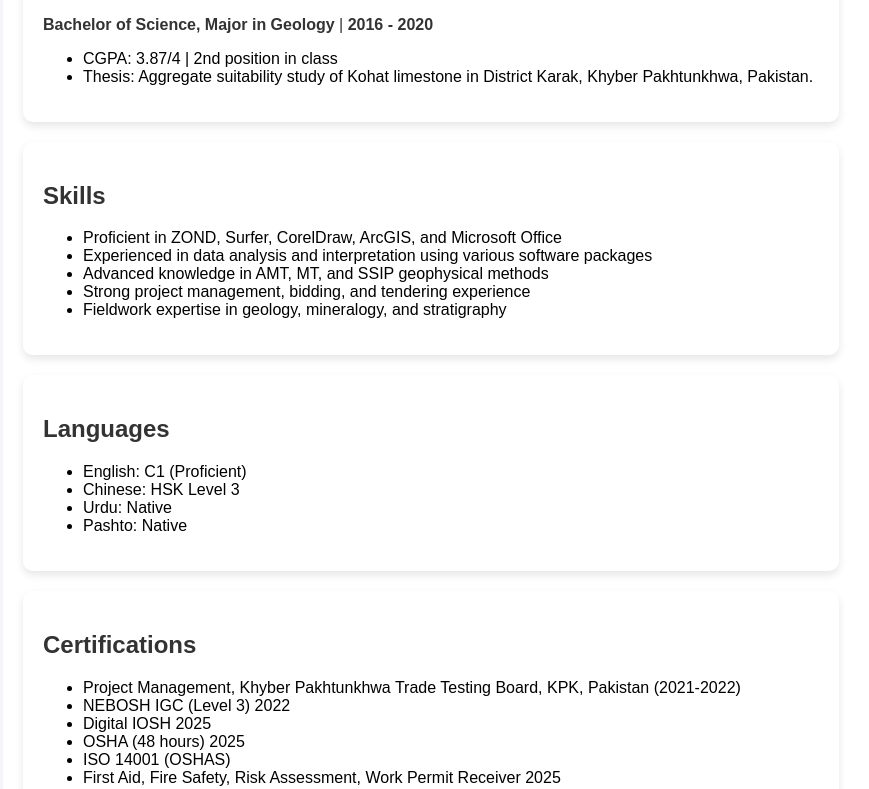
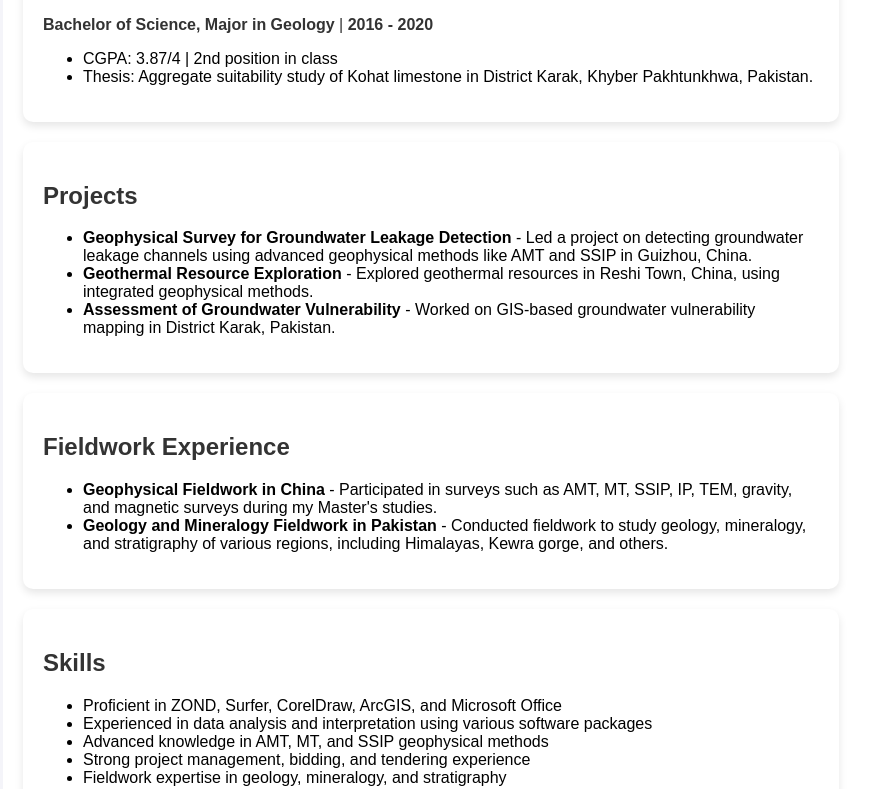
Before and after one commit to ijazgeologist-pixel/Ijaz-Ahmed-Portfolio, a plain HTML site: page index.html in a window 1280 px wide. Shown: the part 1425-2214 px from the top of the page, without its empty margins (267-1136 px from the left). Drawn offline with Linux system fonts and the light colour scheme.

Commit message:
index.html

```diff
--- a/index.html
+++ b/index.html
@@ -155,6 +155,8 @@
         <a href="#publications">Publications</a>
         <a href="#contact">Contact</a>
         <a href="#images">Images</a>
+        <a href="#projects">Projects</a>
+        <a href="#fieldwork">Fieldwork</a>
     </div>
 
     <!-- Main Content -->
@@ -173,7 +175,7 @@
             </div>
         </section>
 
-        <!-- Work Experience Section (All Work Experiences Added) -->
+        <!-- Work Experience Section -->
         <section id="work-experience">
             <div class="card">
                 <h2>Work Experience</h2>
@@ -221,6 +223,29 @@
                 <ul>
                     <li>CGPA: 3.87/4 | 2nd position in class</li>
                     <li>Thesis: Aggregate suitability study of Kohat limestone in District Karak, Khyber Pakhtunkhwa, Pakistan.</li>
+                </ul>
+            </div>
+        </section>
+
+        <!-- Projects Section -->
+        <section id="projects">
+            <div class="card">
+                <h2>Projects</h2>
+                <ul>
+                    <li><strong>Geophysical Survey for Groundwater Leakage Detection</strong> - Led a project on detecting groundwater leakage channels using advanced geophysical methods like AMT and SSIP in Guizhou, China.</li>
+                    <li><strong>Geothermal Resource Exploration</strong> - Explored geothermal resources in Reshi Town, China, using integrated geophysical methods.</li>
+                    <li><strong>Assessment of Groundwater Vulnerability</strong> - Worked on GIS-based groundwater vulnerability mapping in District Karak, Pakistan.</li>
+                </ul>
+            </div>
+        </section>
+
+        <!-- Fieldwork Section -->
+        <section id="fieldwork">
+            <div class="card">
+                <h2>Fieldwork Experience</h2>
+                <ul>
+                    <li><strong>Geophysical Fieldwork in China</strong> - Participated in surveys such as AMT, MT, SSIP, IP, TEM, gravity, and magnetic surveys during my Master's studies.</li>
+                    <li><strong>Geology and Mineralogy Fieldwork in Pakistan</strong> - Conducted fieldwork to study geology, mineralogy, and stratigraphy of various regions, including Himalayas, Kewra gorge, and others.</li>
                 </ul>
             </div>
         </section>
```
